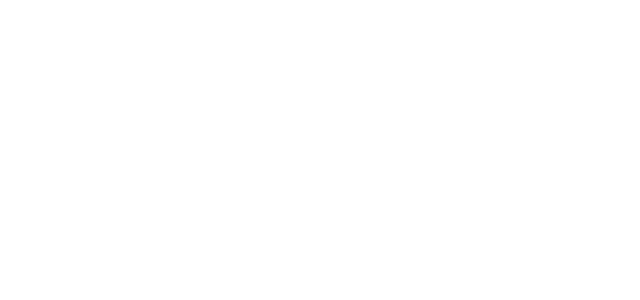
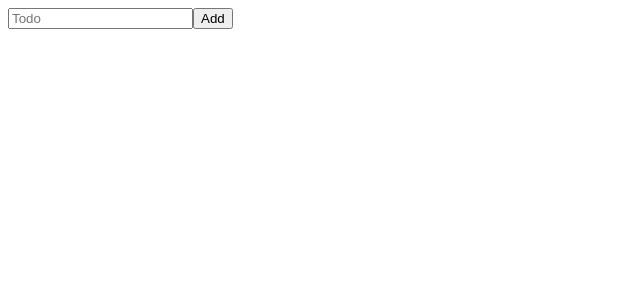
Before and after one commit to gsim2345/hooks-guide, a React (Create React App) app: page / in a window 1280 px wide. Shown: the top 300 px of the page, without its empty margins (0-640 px from the left). Built offline with nearby package versions, Linux system fonts and the light colour scheme.

Commit message:
Added useState() to functional component to handle state

```diff
--- a/src/App.js
+++ b/src/App.js
@@ -1,10 +1,10 @@
 import React from 'react';
-
+import Todo from './components/Todo';
 
 function App() {
   return (
     <div className="App">
-
+      <Todo />
     </div>
   );
 }
--- /dev/null
+++ b/src/components/Todo.js
@@ -0,0 +1,25 @@
+import React, { useState } from 'react';
+
+
+
+const Todo = props => {
+    // anything can be passed into useState, that we want as state. In this case empty string makes sense for to do list.
+    // useState returns an array, with two elements:
+    //0. Current state - the full state
+    //1. inputState[1] - Reference to a function, that we can execute to update the state. that returns the full event object. -
+
+    const inputState = useState('');
+
+    const inputChangeHandler = (event) => {
+        // we execute this function to update the state with passing in the updated state
+        inputState[1](event.target.value);
+    };
+
+    return <React.Fragment>
+        <input type="text" placeholder="Todo" onChange={inputChangeHandler} value={inputState[0]}/>
+        <button type="button">Add</button>
+        <ul></ul>
+    </React.Fragment>
+};
+
+export default Todo;
```
